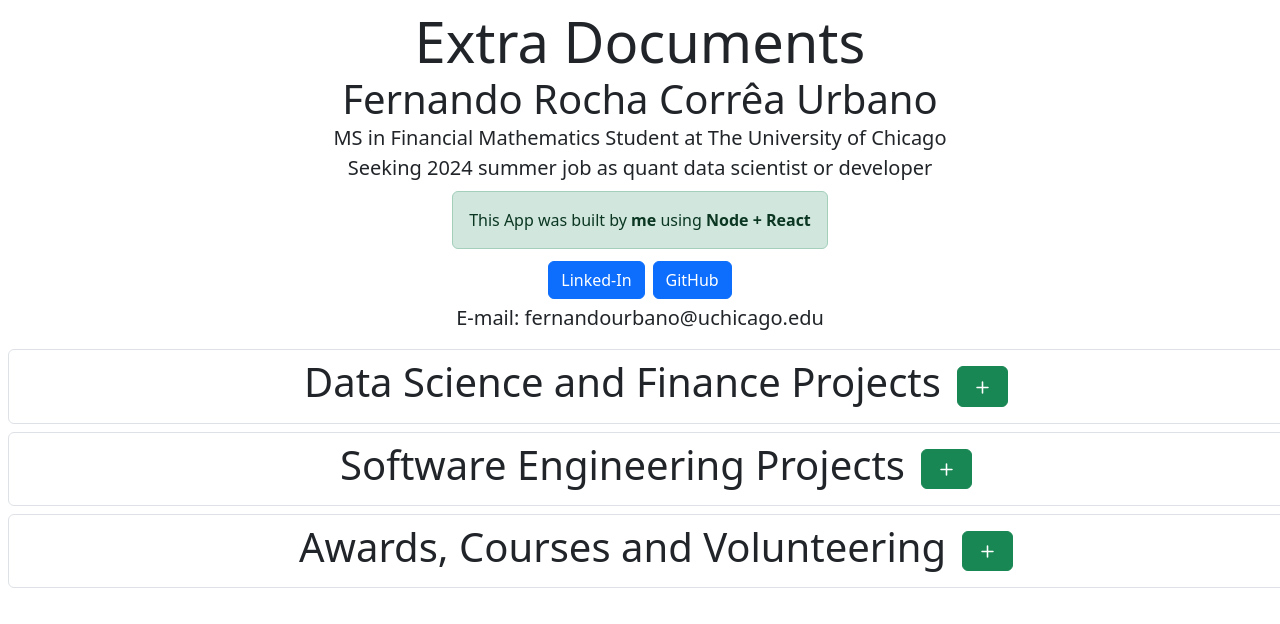
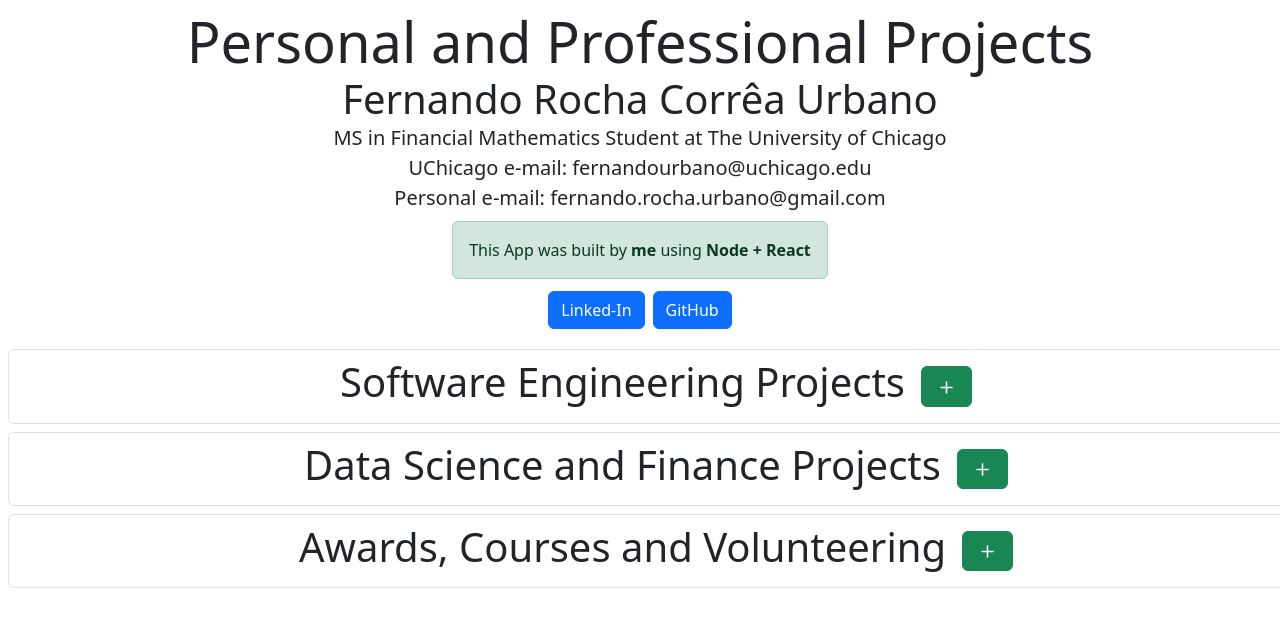
Before and after one commit to Fernando-Urbano/extra-docs, a React (Create React App) app: page / in a window 1280 px wide. Shown: the top 624 px of the page. Built offline with nearby package versions, Linux system fonts and the light colour scheme.

Commit message:
updated projects

```diff
--- a/src/App.js
+++ b/src/App.js
@@ -20,6 +20,47 @@ function App() {
                 'Complete Explanation': 'https://github.com/Fernando-Urbano/investment-intel/blob/main/README.md'
             },
             video: 'r1-xU-xvvKA'
+        },
+        'Trading Strategy Development and Deployment' : {
+            title: 'Trading Strategy Development and Deployment with Python',
+            date: 'Nov 2023 - Dec 2023',
+            text: `
+                This project aims to create a trading strategy and trade paper money with it using the Alpaca API. If wanted, the strategy can also be used to trade dollars.
+
+                The trading strategy market chosen was the crypto market and the benchmark of the strategy is the Bitcoin. It's goal is to overperform Bitcoin.
+
+
+                The strategy uses three crypto currencies:
+
+                - Ethereum (ETH/USD)
+
+                - Uniswap (UNI/USD)
+
+                - Bitcoin (BTC/USD)
+
+
+                The strategy aims to trade every hour and uses hourly data from the three crypto currencies to generate predictions about the returns of the three crypto assets.
+
+
+                The model chosen to generate predictions about the three crypto assets is the VAR (Vector Autoregressive) model. In the model, we predict:
+
+
+                - returns of the three crypto currencies
+
+                - average price for a given amount of hours divided by the rolling average price for another given amount of hours
+
+
+                The VAR model predicts values for all those, using all the variables to predict each one. Afterwards, only the prediction of the hourly returns (not the average) are used.
+
+
+                The expected return according to the model for BTC, ETH and UNI are than used with the covariance matrix of returns to the "portfolio management" part of the strategy, which defines optimal weights for each of the assets for the next hour. The weights of each asset are defined using mean-variance (Efficient Frontier) optimization with RIDGE. RIDGE makes the weights less disperse. If any weight is negative, it becomes zero. Afterwards, the weights are scaled to add up to 100% of the total equity available.
+
+
+                Finally, the "portfolio managament" send the target weights to the "operation" side of the strategy with calculates how much of each of the three assets should be sold/bought.
+            `,
+            links: {
+                'Code in Python': 'https://github.com/Fernando-Urbano/alpaca-trading-strategy-p3'
+            }
         },
         'Social Network Project': {
             title: 'Social Network Project with Django and JS',
@@ -361,6 +402,8 @@ function App() {
             text: `
                 This course dives deeply into the design and implementation of web apps with Python, JavaScript, and SQL using frameworks like
                 Django, React, and Bootstrap.
+
+                I completed every assignment and the final project, but unfortunately could not pay for the certificate.
             `,
             links: {'Studies': 'https://github.com/Fernando-Urbano/cs50w'}
         },
@@ -392,8 +435,8 @@ function App() {
     return (
         <div className="App">
             <Introduction />
+            <ProjectsGroup name='Software Engineering Projects' projects={softwareEngineeringProjects}/>
             <ProjectsGroup name='Data Science and Finance Projects' projects={dataScienceProjects}/>
-            <ProjectsGroup name='Software Engineering Projects' projects={softwareEngineeringProjects}/>
             <ProjectsGroup name='Awards, Courses and Volunteering' projects={awardsAndCourses}/>
         </div>
     );
--- a/src/components/Introduction.js
+++ b/src/components/Introduction.js
@@ -5,10 +5,11 @@ function Introduction () {
     return (
         <nav className="navbar column-flex align-text-left">
             <ul className="nav">
-                <li className="col-12 display-4">Extra Documents</li>
+                <li className="col-12 display-4">Personal and Professional Projects</li>
                 <li className="col-12 display-6">Fernando Rocha Corrêa Urbano</li>
                 <li className="col-12 lead">MS in Financial Mathematics Student at The University of Chicago</li>
-                <li className="col-12 lead">Seeking 2024 summer job as quant data scientist or developer</li>
+                <li className="col-12 lead">UChicago e-mail: fernandourbano@uchicago.edu</li>
+                <li className="col-12 lead">Personal e-mail: fernando.rocha.urbano@gmail.com</li>
                 <div className='d-flex justify-content-center col-12'>
                     <div class="alert alert-success m-2" role="alert">
                         This App was built by <strong>me</strong> using <strong>Node + React</strong>
@@ -28,7 +29,6 @@ function Introduction () {
                         GitHub
                     </button>
                 </div>
-                <li className="col-12 lead">E-mail: fernandourbano@uchicago.edu</li>
             </ul>
         </nav>
     )
```
